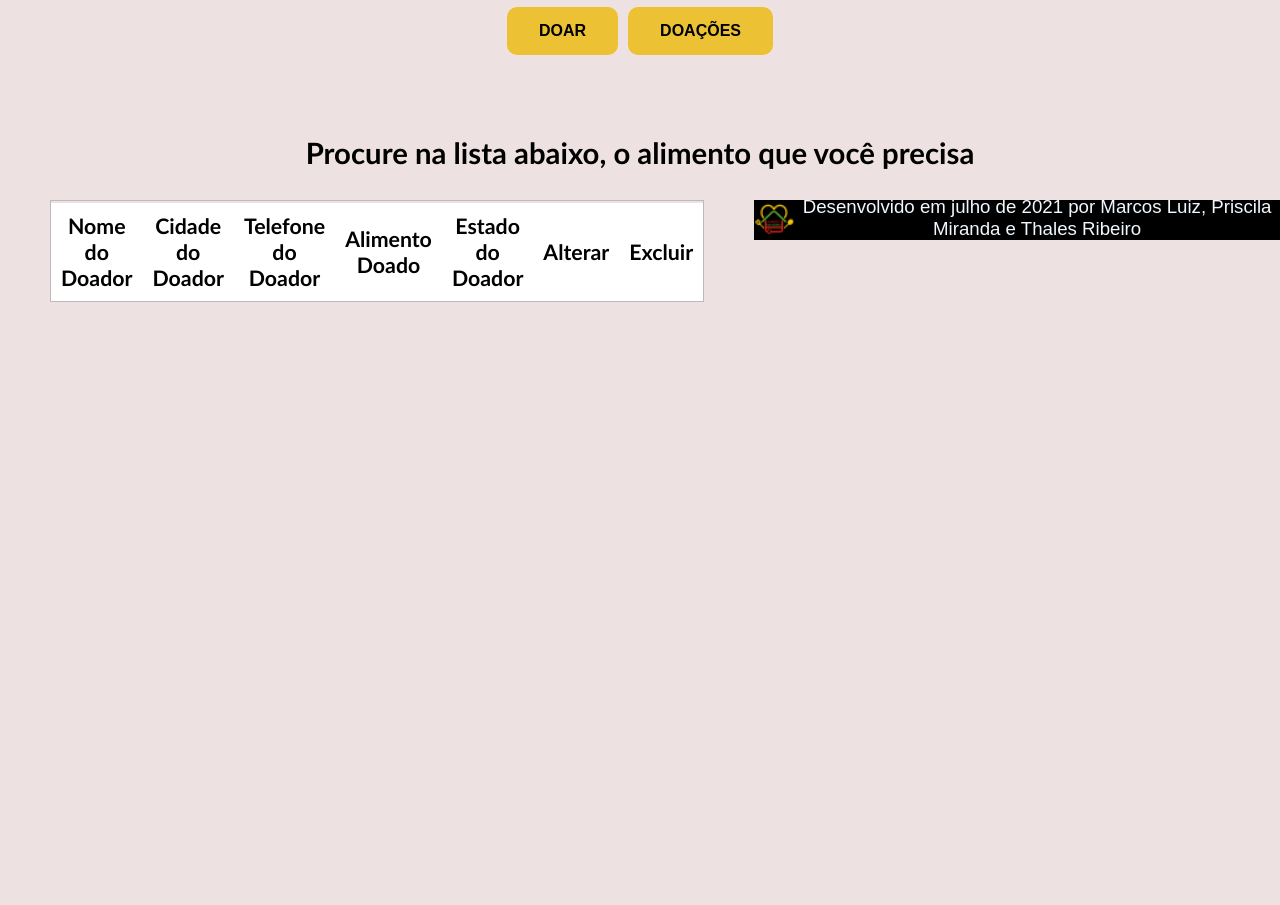
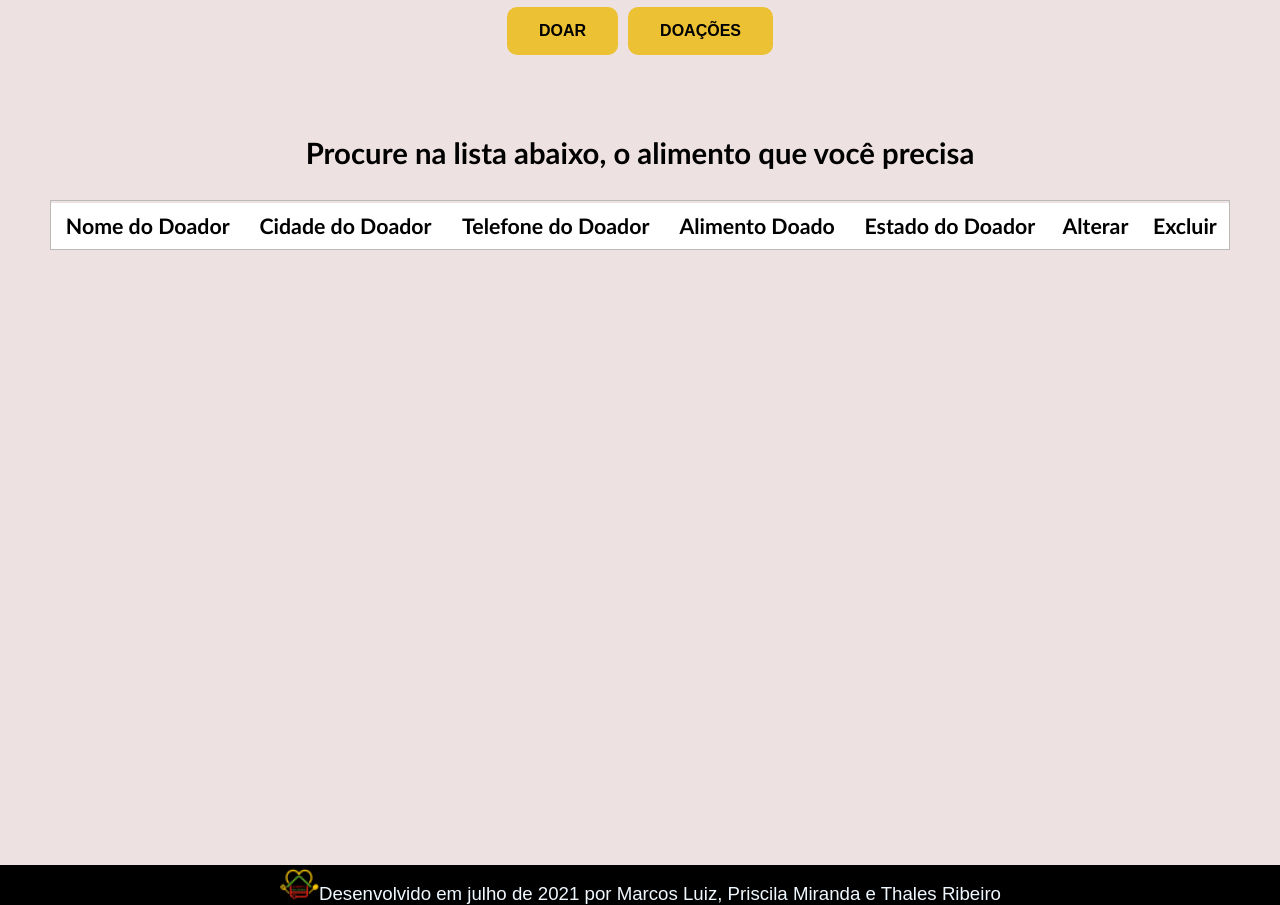
Before and after one commit to CodeThales/Projeto-CRUD-PythonFlask-PostgreSQL-DBeaver, a Flask app: page /doacoes in a window 1280 px wide. Shown: the part 395-1300 px from the top of the page. Run offline with Flask 2, Linux system fonts and the light colour scheme; data that the repository does not hold is empty.

Commit message:
Update style.css
alter css footer config

```diff
--- a/static/style.css
+++ b/static/style.css
@@ -25,7 +25,7 @@ html, body {
   height: 40px;
   display: flex;
   justify-content: center;
-  /* position:absolute; */
+  position:absolute;
   bottom:0;
   width:100%;
 }
```
